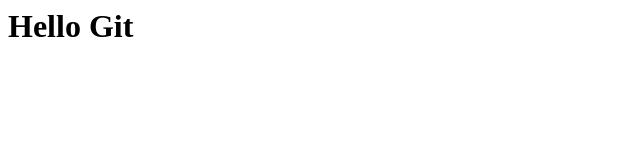
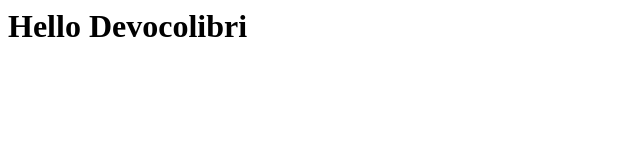
Before and after one commit to NailYS/Git-Sample, a plain HTML site: page index.html in a window 1280 px wide. Shown: the whole page, without its empty margins (0-640 px from the left). Drawn offline with Linux system fonts and the light colour scheme.

Commit message:
Wrong commit

```diff
--- a/index.html
+++ b/index.html
@@ -1 +1 @@
-<h1>Hello Git</h1>
+<h1>Hello Devocolibri</h1>
```
